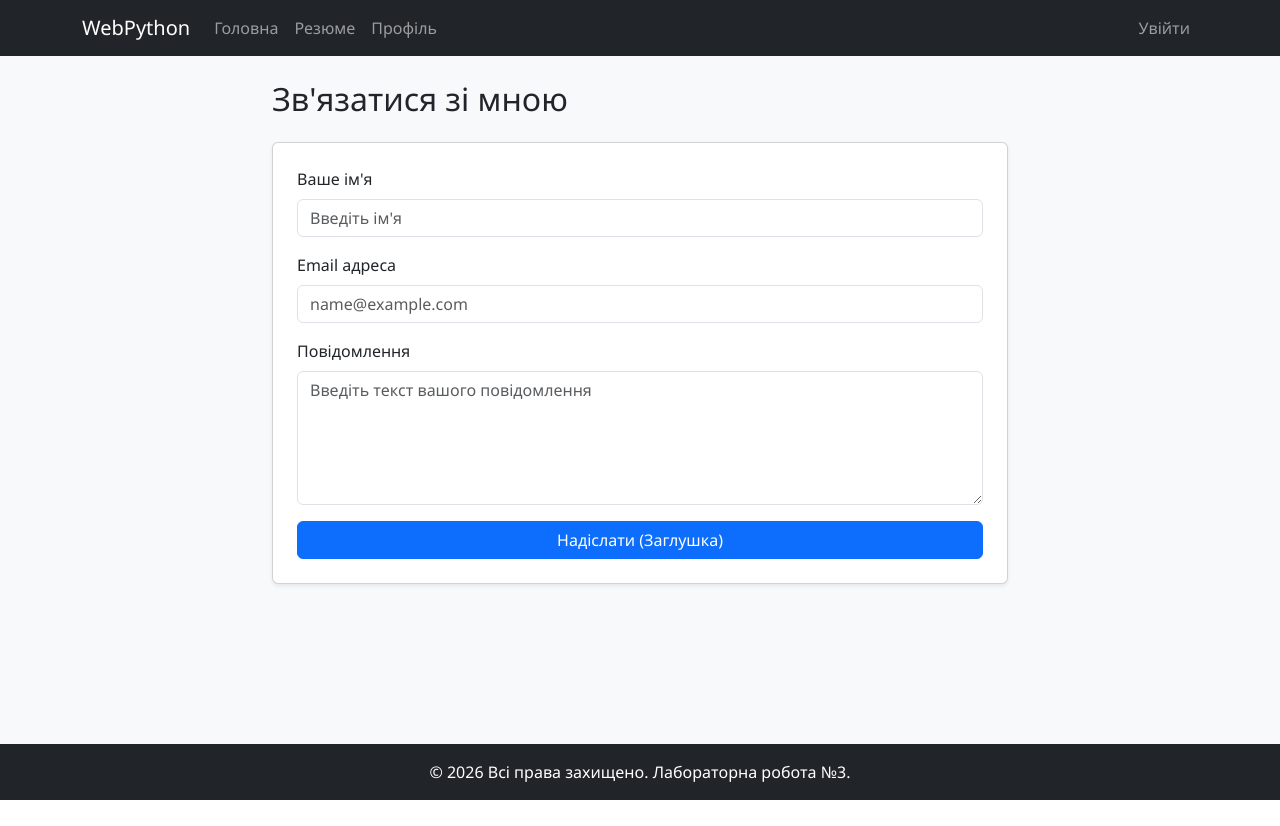
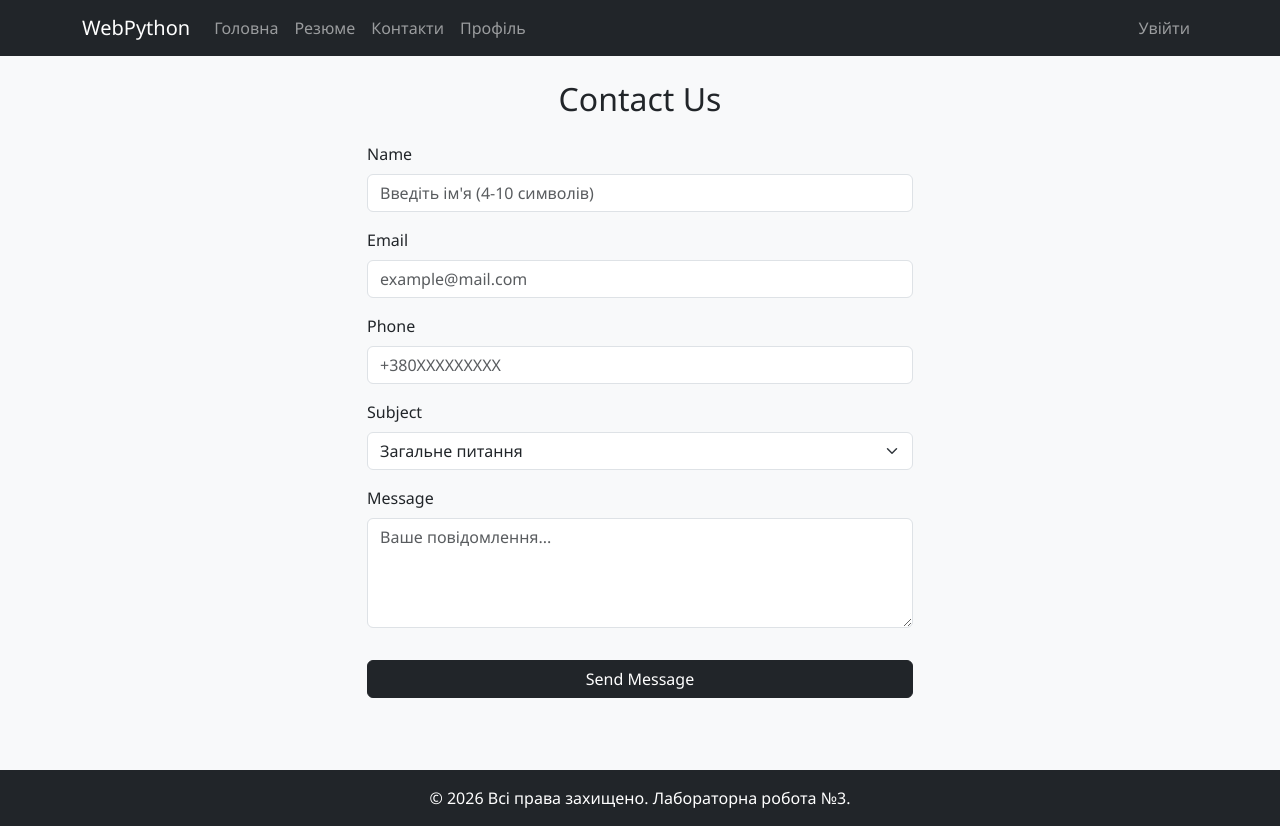
Before and after one commit to VitaliiMalisevych/Flask_app_lab, a Flask app: template app/templates/contacts.html in a window 1280 px wide. Before the commit the page ends 800 px from the top, so only its background shows below. Run offline with Flask 3, Linux system fonts and the light colour scheme; the template is opened without the code that fills it: values that come from a table or form of the project are taken from there, others are empty; some libraries are stand-ins or nearby versions.

Commit message:
feat: add Flask-WTF contact form with validation and logging

```diff
--- /dev/null
+++ b/app/forms.py
@@ -0,0 +1,29 @@
+from flask_wtf import FlaskForm
+from wtforms import StringField, TextAreaField, SelectField, SubmitField
+from wtforms.validators import DataRequired, Email, Length, Regexp
+
+
+class ContactForm(FlaskForm):
+    name = StringField('Name', validators=[
+        DataRequired(message="Це поле обов'язкове"),
+        Length(min=4, max=10, message="Довжина ім'я має бути від 4 до 10 символів")
+    ])
+    email = StringField('Email', validators=[
+        DataRequired(message="Це поле обов'язкове"),
+        Email(message="Введіть коректну електронну пошту")
+    ])
+    phone = StringField('Phone', validators=[
+        DataRequired(message="Це поле обов'язкове"),
+        Regexp(r'^\+380\d{9}$', message="Формат телефону: +380XXXXXXXXX")
+    ])
+    subject = SelectField('Subject', choices=[
+        ('general', 'Загальне питання'),
+        ('support', 'Технічна підтримка'),
+        ('cooperation', 'Співпраця')
+    ], validators=[DataRequired(message="Оберіть тему")])
+
+    message = TextAreaField('Message', validators=[
+        DataRequired(message="Це поле обов'язкове"),
+        Length(max=500, message="Довжина не більше 500 символів")
+    ])
+    submit = SubmitField('Send Message')
--- a/app/templates/contacts.html
+++ b/app/templates/contacts.html
@@ -1,23 +1,22 @@
 {% extends "base.html" %}
+{% from "includes/render_field.html" import render_field %}
+
+{% block title %}Контакти{% endblock %}
 
 {% block content %}
 <div class="row justify-content-center">
-    <div class="col-md-8">
-        <h2 class="mb-4">Зв'язатися зі мною</h2>
-        <form action="#" method="post" class="card p-4 shadow-sm">
-            <div class="mb-3">
-                <label for="name" class="form-label">Ваше ім'я</label>
-                <input type="text" class="form-control" id="name" placeholder="Введіть ім'я" required>
-            </div>
-            <div class="mb-3">
-                <label for="email" class="form-label">Email адреса</label>
-                <input type="email" class="form-control" id="email" placeholder="name@example.com" required>
-            </div>
-            <div class="mb-3">
-                <label for="message" class="form-label">Повідомлення</label>
-                <textarea class="form-control" id="message" rows="5" placeholder="Введіть текст вашого повідомлення" required></textarea>
-            </div>
-            <button type="submit" class="btn btn-primary">Надіслати (Заглушка)</button>
+    <div class="col-md-6">
+        <h2 class="text-center mb-4">Contact Us</h2>
+        <form method="POST" action="{{ url_for('contact') }}" novalidate>
+            {{ form.csrf_token }}
+
+            {{ render_field(form.name, placeholder="Введіть ім'я (4-10 символів)") }}
+            {{ render_field(form.email, placeholder="example@mail.com") }}
+            {{ render_field(form.phone, placeholder="+380XXXXXXXXX") }}
+            {{ render_field(form.subject, class="form-select") }}
+            {{ render_field(form.message, rows=4, placeholder="Ваше повідомлення...") }}
+
+            {{ form.submit(class="btn btn-dark w-100 mt-3") }}
         </form>
     </div>
 </div>
--- a/app/templates/includes/nav.html
+++ b/app/templates/includes/nav.html
@@ -1,13 +1,16 @@
 <nav class="navbar navbar-expand-lg navbar-dark bg-dark">
   <div class="container">
-    <a class="navbar-brand" href="{{ url_for('home') }}">WebPython</a>
+    <a class="navbar-brand" href="/">WebPython</a>
     <div class="collapse navbar-collapse">
       <ul class="navbar-nav me-auto">
         <li class="nav-item">
-          <a class="nav-link" href="{{ url_for('home') }}">Головна</a>
+          <a class="nav-link" href="/">Головна</a>
         </li>
         <li class="nav-item">
-          <a class="nav-link" href="{{ url_for('resume') }}">Резюме</a>
+          <a class="nav-link" href="/resume">Резюме</a>
+        </li>
+        <li class="nav-item">
+          <a class="nav-link" href="{{ url_for('contact') }}">Контакти</a>
         </li>
         <li class="nav-item">
           <a class="nav-link" href="{{ url_for('users.profile') }}">Профіль</a>
--- /dev/null
+++ b/app/templates/includes/render_field.html
@@ -0,0 +1,15 @@
+{% macro render_field(field) %}
+  <div class="mb-3">
+    {{ field.label(class="form-label") }}
+    {% if field.errors %}
+      {{ field(class="form-control is-invalid", **kwargs) }}
+      <div class="invalid-feedback">
+        {% for error in field.errors %}
+          <span>{{ error }}</span><br>
+        {% endfor %}
+      </div>
+    {% else %}
+      {{ field(class="form-control", **kwargs) }}
+    {% endif %}
+  </div>
+{% endmacro %}
```
Also changed, not shown: app/views.py (+21 -14 lines), 1 other file.
